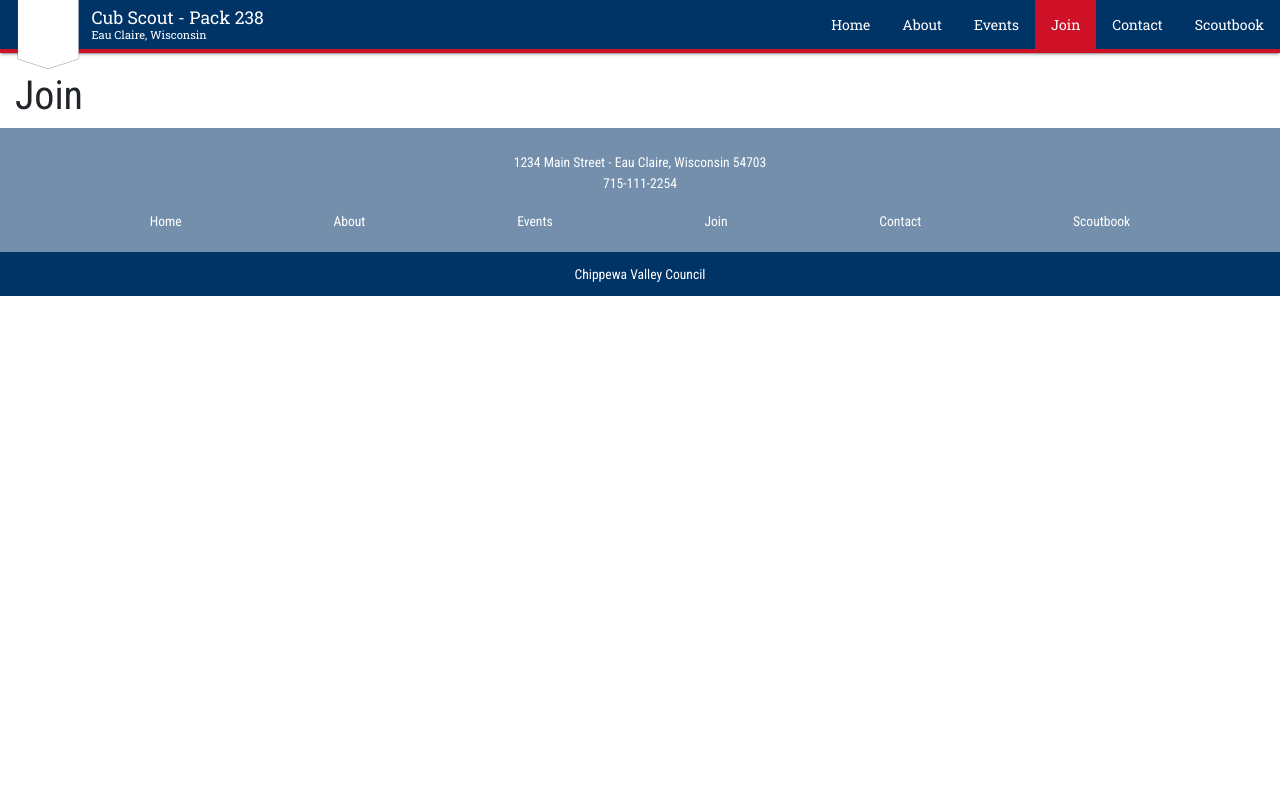
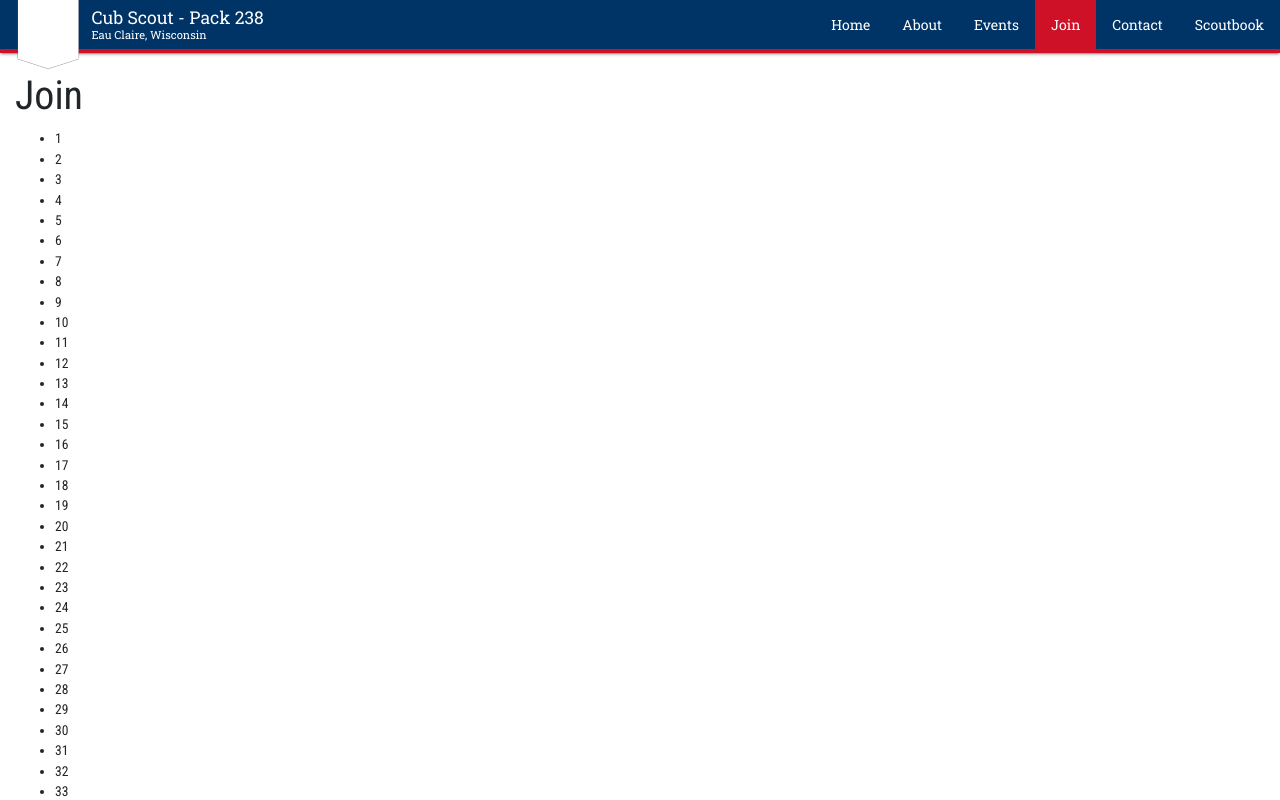
Before and after one commit to BradCandell/react-scouts, a React (Create React App) app: page /join in a window 1280 px wide. Shown: the top 800 px of the page. Built offline with nearby package versions, Linux system fonts and the light colour scheme.

Commit message:
Added a numbered list to the Join page so I can see how the page looks with longer content. I suspect that I will need to re-work some of the overall styles because the CSS variables aren't producing good enough results, and these are public websites so I need to consider backwards compatibility

```diff
--- a/src/components/Layout/Footer/Footer.scss
+++ b/src/components/Layout/Footer/Footer.scss
@@ -5,6 +5,7 @@
     text-align: center;
     padding-top: 1.5rem;
     background-color: rgba(var(--scout-primary-values), 0.55);
+
     .scout-footer-top {
         margin: 0;
 
--- a/src/views/Join/Join.tsx
+++ b/src/views/Join/Join.tsx
@@ -1,7 +1,20 @@
 import React from 'react';
 
 export const Join: React.FC = () => {
-    return <h1>Join</h1>;
+    const generateItems = () => {
+        const results: Array<React.ReactElement> = new Array<React.ReactElement>();
+        for (let i = 1; i < 100; i++) {
+            results.push(<li key={i}>{i}</li>);
+        }
+        return results;
+    };
+
+    return (
+        <>
+            <h1>Join</h1>
+            <ul>{generateItems()}</ul>
+        </>
+    );
 };
 
 export default Join;
```
